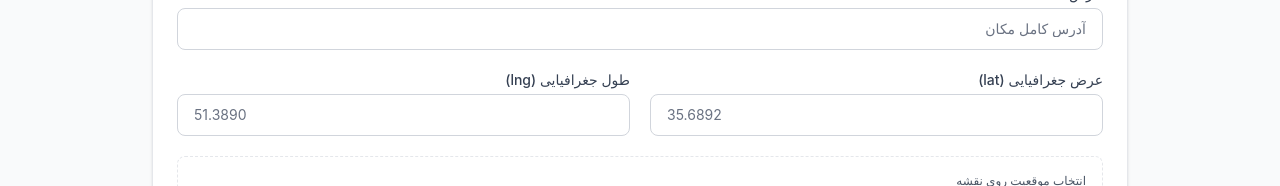
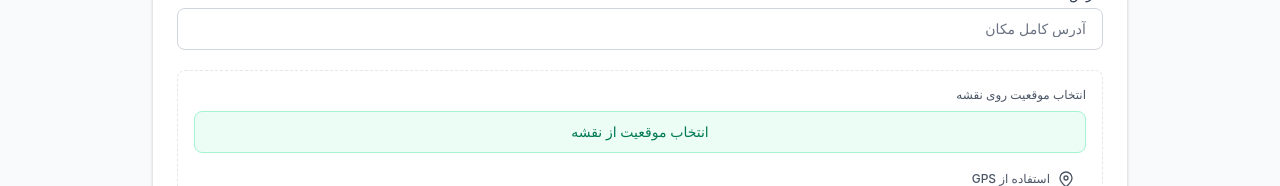
Before and after one commit to pooyatfn/Bagymo, a Next.js app in the folder web/: page /venue/register in a window 1280 px wide. Shown: the part 468-654 px from the top of the page. Built offline with nearby package versions, Linux system fonts and the light colour scheme; no server answers; a web font is replaced by a local one.

Commit message:
fix(web): remove lat/lng inputs from venue register, keep map picker only
- Removed manual lat/lng input fields (not user-friendly)
- Kept LocationPicker for map-based location selection
- Fixed missing grid closing div

```diff
--- a/web/src/app/venue/register/page.tsx
+++ b/web/src/app/venue/register/page.tsx
@@ -207,25 +207,6 @@ export default function RegisterVenuePage() {
                 onChange={handleChange}
               />
             </div>
-
-              <Input
-                label="عرض جغرافیایی (lat)"
-                name="lat"
-                type="number"
-                step="any"
-                placeholder="35.6892"
-                value={form.lat}
-                onChange={handleChange}
-              />
-              <Input
-                label="طول جغرافیایی (lng)"
-                name="lng"
-                type="number"
-                step="any"
-                placeholder="51.3890"
-                value={form.lng}
-                onChange={handleChange}
-              />
           </div>
 
             <div className="rounded-lg border border-dashed border-gray-200 p-4">
```
Lines whose indentation alone changed are shown as unchanged.
